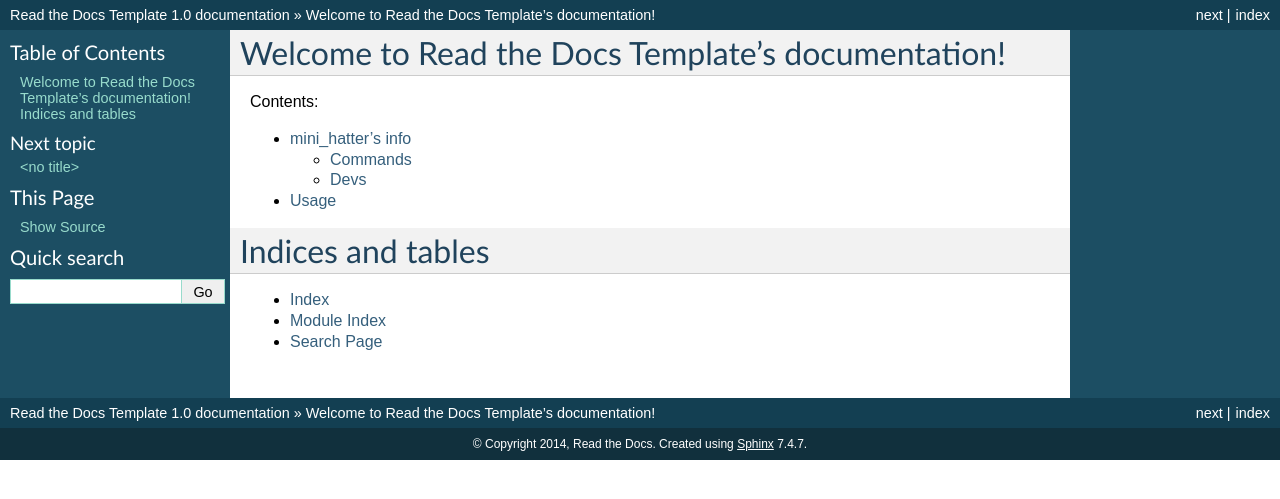
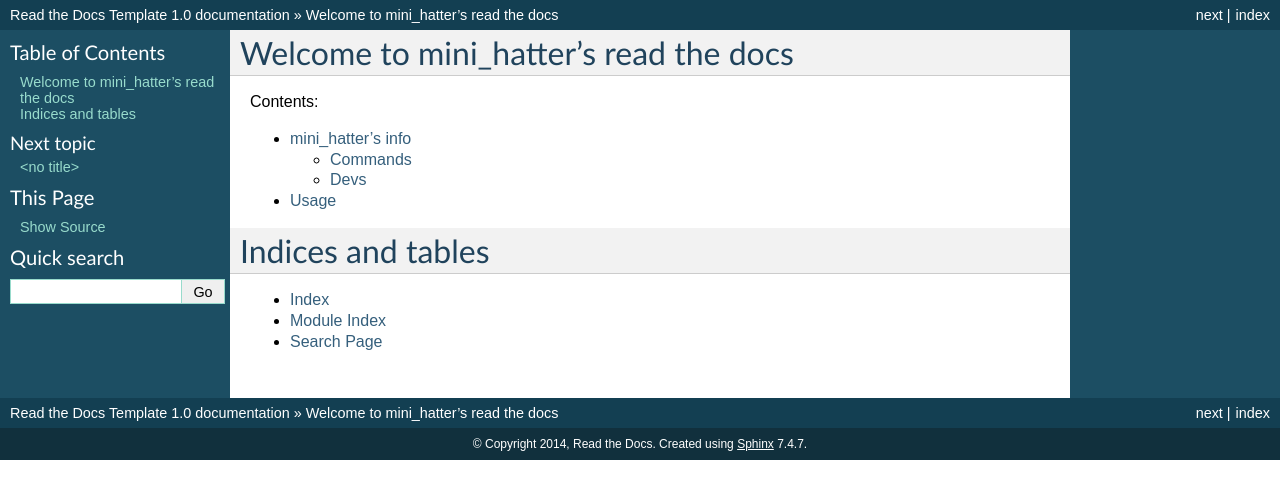
Before and after one commit to littlemadhatter/mini_hatter, a Sphinx documentation site: the page built from docs/index.rst, in a window 1280 px wide. Shown: the top 499 px of the page. Built offline with Sphinx 7.4.7, drawn with Linux system fonts in a browser that asks for light colours.

Commit message:
Update index.rst

```diff
--- a/docs/index.rst
+++ b/docs/index.rst
@@ -3,7 +3,7 @@
    You can adapt this file completely to your liking, but it should at least
    contain the root `toctree` directive.
 
-Welcome to Read the Docs Template's documentation!
+Welcome to mini_hatter's read the docs
 ==================================================
 
 Contents:
```
